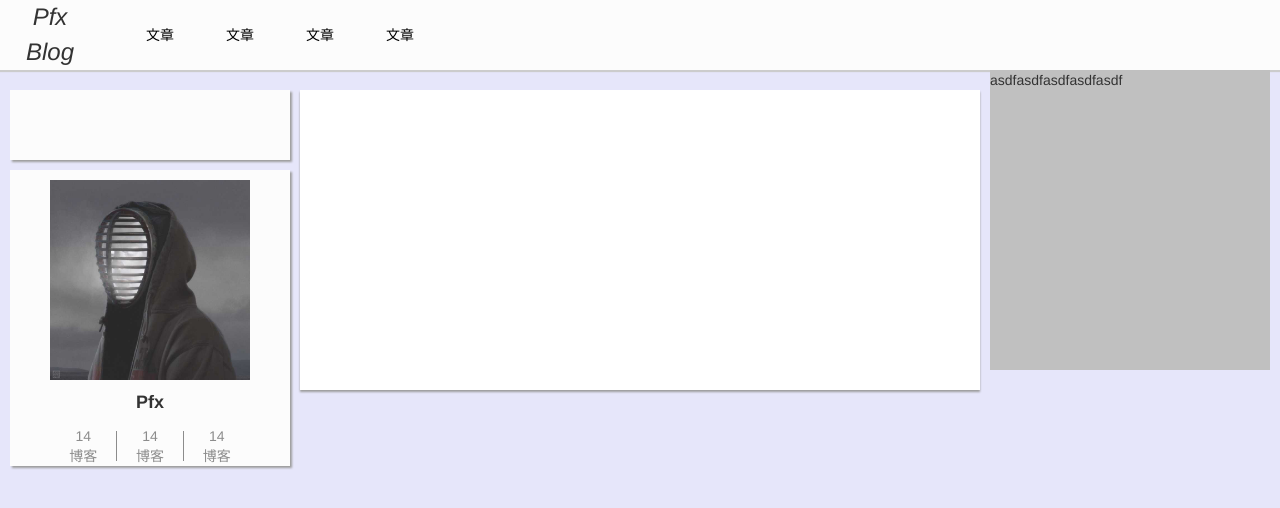
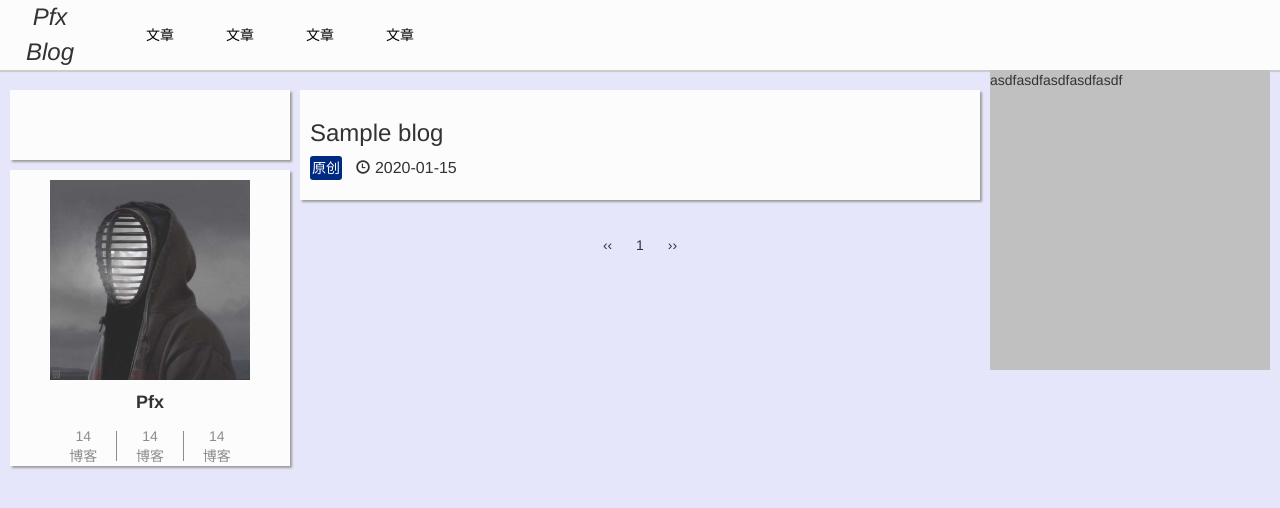
Before and after one commit to pfx546746447/blog, a Django app: template MyBlog/templates/center-blog.html in a window 1280 px wide. Shown: the top 508 px of the page. Run offline with Django 3.2, Linux system fonts and the light colour scheme; the template is opened without the code that fills it: most values are stand-ins (such as "Sample title", 1, 10 or a date in 2020); data that the repository does not hold is empty; parts of the project's set-up code (start-up, migrations or seed data) failed here and were passed over; some libraries are stand-ins or nearby versions.

Commit message:
add paginator in centor-blog

```diff
--- a/MyBlog/MyBlog/settings.py
+++ b/MyBlog/MyBlog/settings.py
@@ -43,6 +43,7 @@ INSTALLED_APPS = [
     'crispy_forms',
     'blogs',
     'DjangoUeditor',
+    'pure_pagination',
 ]
 
 MIDDLEWARE_CLASSES = [
--- a/MyBlog/MyBlog/urls.py
+++ b/MyBlog/MyBlog/urls.py
@@ -16,12 +16,14 @@ Including another URLconf
 from django.conf.urls import url,include
 import xadmin
 from homepage.views import *
+from blogs.models import *
 from django.views.static import serve
 from settings import MEDIA_ROOT
 
 urlpatterns = [
     url(r'^xadmin/', xadmin.site.urls),
-    url(r'^$', homepage, name='homepage'),
+
+    url(r'^$',IndexView.as_view(),name='index'),
 
     url(r"^media/(?P<path>.*)$", serve,{"document_root":MEDIA_ROOT}),
 
--- a/MyBlog/apps/blogs/adminx.py
+++ b/MyBlog/apps/blogs/adminx.py
@@ -15,6 +15,9 @@ class blogAdmin(object):
 class tagAdmin(object):
     pass
 
+class categoryAdmin(object):
+    pass
 
 xadmin.site.register(Blog, blogAdmin)
 xadmin.site.register(Tags, tagAdmin)
+xadmin.site.register(Category, categoryAdmin)
--- a/MyBlog/static/css/base.css
+++ b/MyBlog/static/css/base.css
@@ -79,13 +79,13 @@ body{
 .my-left,.my-right,.my-content{
     position: relative;
     float: left;
-    min-height: 300px;
 }
 
 .my-left{
     width: 280px;
     margin-left: -100%;
     left: -290px;
+    min-height: 300px;
 }
 
 .my-right{
@@ -93,6 +93,7 @@ body{
     margin-left: -290px;
     right: -300px;
     background: #c0c0c0;
+    min-height: 300px;
 }
 
 .block{
@@ -101,8 +102,6 @@ body{
 
 .my-content{
     width: 100%;
-    box-shadow: 0 2px 2px 0 #9d9d9d;
-    background: white;
     margin-top: 20px;
 }
 
--- /dev/null
+++ b/MyBlog/static/css/my-paginator.css
@@ -0,0 +1,46 @@
+.my-center{
+    position: relative;
+    height: auto;
+}
+
+.my-blog{
+    padding:10px;
+    margin-bottom: 30px;
+}
+
+
+.my-pagination{
+    width: 100%;
+    margin:0 auto 40px;
+    text-align: center;
+}
+
+.page-border{
+    padding: 0 10px;
+    width: 30px;
+    height: 30px;
+    line-height: 30px;
+}
+
+.blog-type{
+    display: inline-block;
+    background: #002a80;
+    padding: 2px;
+    border-radius: 3px;
+    color: white;
+    margin-right: 10px;
+}
+
+.blog-time{
+    display: inline-block;
+    font-size: 16px;
+    height: 14px;
+    line-height: 14px;
+    margin-left: 5px;
+}
+
+.blog-title{
+    white-space:nowrap;
+    overflow:hidden;
+    text-overflow:ellipsis;
+}
--- a/MyBlog/templates/_head.html
+++ b/MyBlog/templates/_head.html
@@ -4,6 +4,7 @@
 <link rel="stylesheet" type="text/css" href="{% static 'css/bootstrap.css' %}">
 <link rel="stylesheet" type="text/css" href="{% static 'css/base.css' %}">
 <link rel="stylesheet" type="text/css" href="{% static 'css/left.css' %}">
+<link rel="stylesheet" type="text/css" href="{% static 'css/my-paginator.css' %}">
 
 
 <!-- js files -->
--- a/MyBlog/templates/center-blog.html
+++ b/MyBlog/templates/center-blog.html
@@ -2,4 +2,39 @@
 
 {% block content %}
 
+    <div class="my-center">
+        {% for blog in blogs.object_list %}
+            <div class="my-blog block white">
+                <h3 class="blog-title">{{ blog.title }}</h3>
+                <p class="blog-type">原创</p>
+                <i class="glyphicon glyphicon-time"></i><span class="blog-time">{{ blog.add_time|date:"Y-m-d" }}</span>
+            </div>
+        {% endfor %}
+
+
+        <div class="pagination my-pagination">
+            {% if blogs.has_previous %}
+                <a href="?{{ blogs.previous_page_number.querystring }}"
+                   class="prev page-border">&lsaquo;&lsaquo; </a>
+            {% else %}
+                <span class="disabled prev page-border">&lsaquo;&lsaquo; </span>
+            {% endif %}
+            {% for page in blogs.pages %}
+                {% if page %}
+                    {% ifequal page blogs.number %}
+                        <span class="current page-border">{{ page }}</span>
+                    {% else %}
+                        <a href="?{{ page.querystring }}" class="page page-border">{{ page }}</a>
+                    {% endifequal %}
+                {% else %}
+                    ...
+                {% endif %}
+            {% endfor %}
+            {% if blogs.has_next %}
+                <a href="?{{ blogs.next_page_number.querystring }}" class="next page-border"> &rsaquo;&rsaquo;</a>
+            {% else %}
+                <span class="disabled next page-border">&rsaquo;&rsaquo;</span>
+            {% endif %}
+        </div>
+    </div>
 {% endblock %}
```
Also changed, not shown: MyBlog/apps/blogs/models.py (+19 -1 lines), MyBlog/apps/blogs/views.py (+24 -0 lines), MyBlog/apps/homepage/views.py (+22 -2 lines), MyBlog/apps/blogs/migrations/0004_auto_20180113_0138.py (added), 3 other files.
